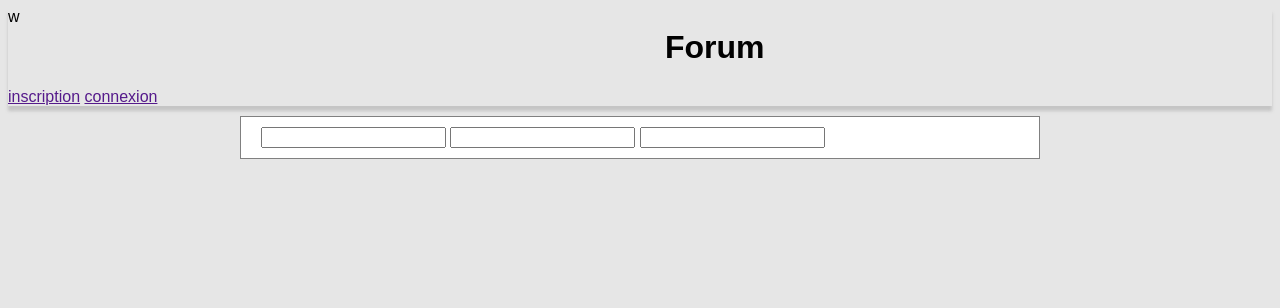
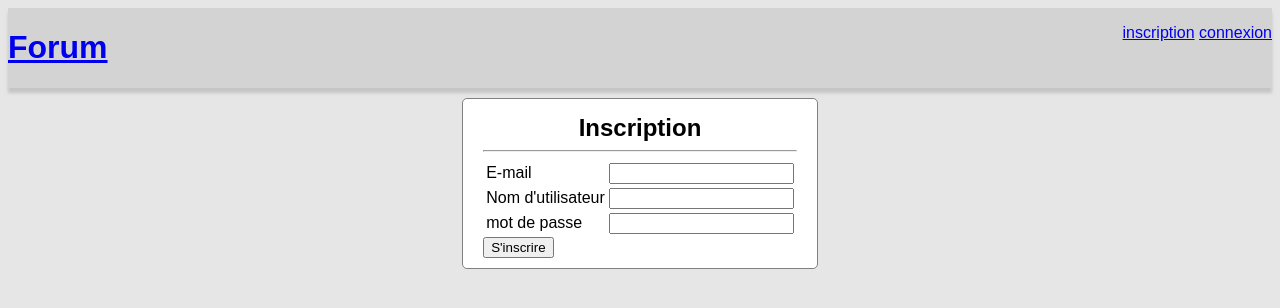
Before and after one commit to Rod-tout-court/Forum, a PHP site: page /inscription.html in a window 1280 px wide. Shown: the top 308 px of the page. Run offline with PHP 8.4, Linux system fonts and the light colour scheme.

Commit message:
amelioration visuelle

```diff
--- a/base.css
+++ b/base.css
@@ -3,7 +3,9 @@ html{
     font-family: Arial, Helvetica, sans-serif;
 }
 
-#bandeau{
+#bandeau
+{
+    background-color: #d4d3d3;
     display:grid;
     grid-template-columns: auto auto;
     box-shadow: 0px 5px 3px #88888859;
@@ -11,7 +13,9 @@ html{
 
 #lien_connexion
 {
-    align-content: right;
+    display:table-cell;
+    text-align: right;
+    vertical-align: middle;
 }
 
 #contenue{
@@ -20,4 +24,5 @@ html{
     margin: 10px auto;
     padding: 10px 20px;
     width:60%;
+    height: 100%;
 }
--- /dev/null
+++ b/inscription.css
@@ -0,0 +1,10 @@
+h2{
+    margin:5px;
+    text-align: center;
+}
+
+#contenue{
+    width: fit-content;
+    height: fit-content;
+    border-radius: 5px;
+}
--- a/inscription.html
+++ b/inscription.html
@@ -1,25 +1,30 @@
 <!DOCTYPE html>
 <html lang="fr">
     <head>
-        <title>Page de Base</title>
+        <title>Inscription</title>
         <meta charset="UTF-8">
         <link rel="stylesheet" href="base.css">
+        <link rel="stylesheet" href="inscription.css">
     </head>
 
     <body>
-        <div id="bandeau">w
-            <h1>Forum</h1>
-            <div id="lien_connexion">
-            <a href="" id="inscription">inscription</a>
-            <a href="" id="connexion">connexion</a>
-        </div>
+        <div id="bandeau">
+            <h1><a href="./base.html">Forum</a></h1>
+            <p id="lien_connexion">
+                <a href="inscription.html" id="inscription">inscription</a>
+                <a href="connexion.html" id="connexion">connexion</a>
+            </p>
         </div>
         <div id="contenue">
         <form method="post">
-            <label for=""></label><input type="text" name="username" id="username">
-            <label for=""></label><input type="email" name="" id="">
-            <label for=""></label><input type="password" name="" id="">
-
+            <h2>Inscription</h2>
+            <hr>
+            <table>
+                <tr><td><label for="email">E-mail</label></td><td><input type="email" name="email" id="email"></td></tr>
+                <tr><td><label for="username">Nom d'utilisateur</label></td><td><input type="text" name="username" id="username"></td></tr>
+                <tr><td><label for="pass">mot de passe</label></td><td><input type="password" name="pass" id="pass"></td></tr>
+            </table>
+            <input type="submit" value="S'inscrire">
         </form>
         </div>
 
```
Also changed, not shown: base.html (+10 -10 lines), connexion.css (added, +10 -0 lines), connexion.html (+14 -9 lines), fils.html (added, +26 -0 lines), README.md.
